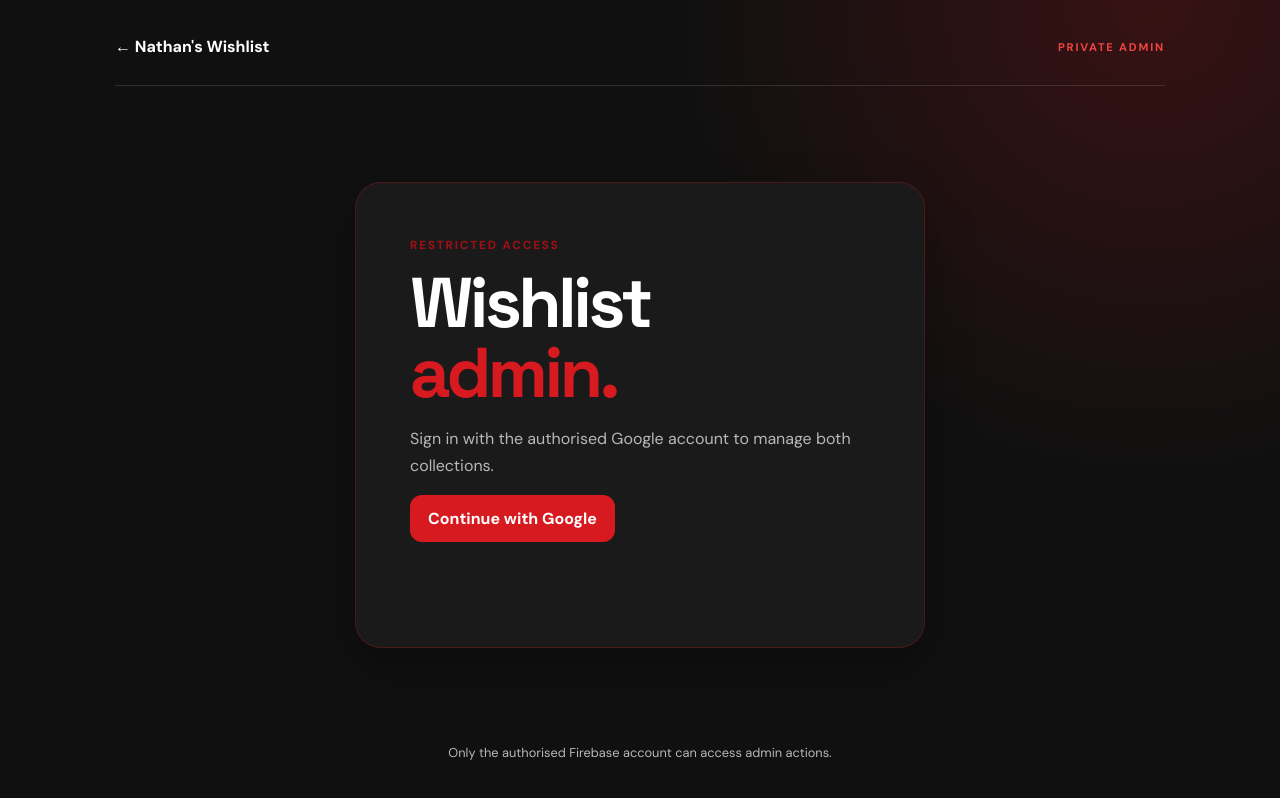
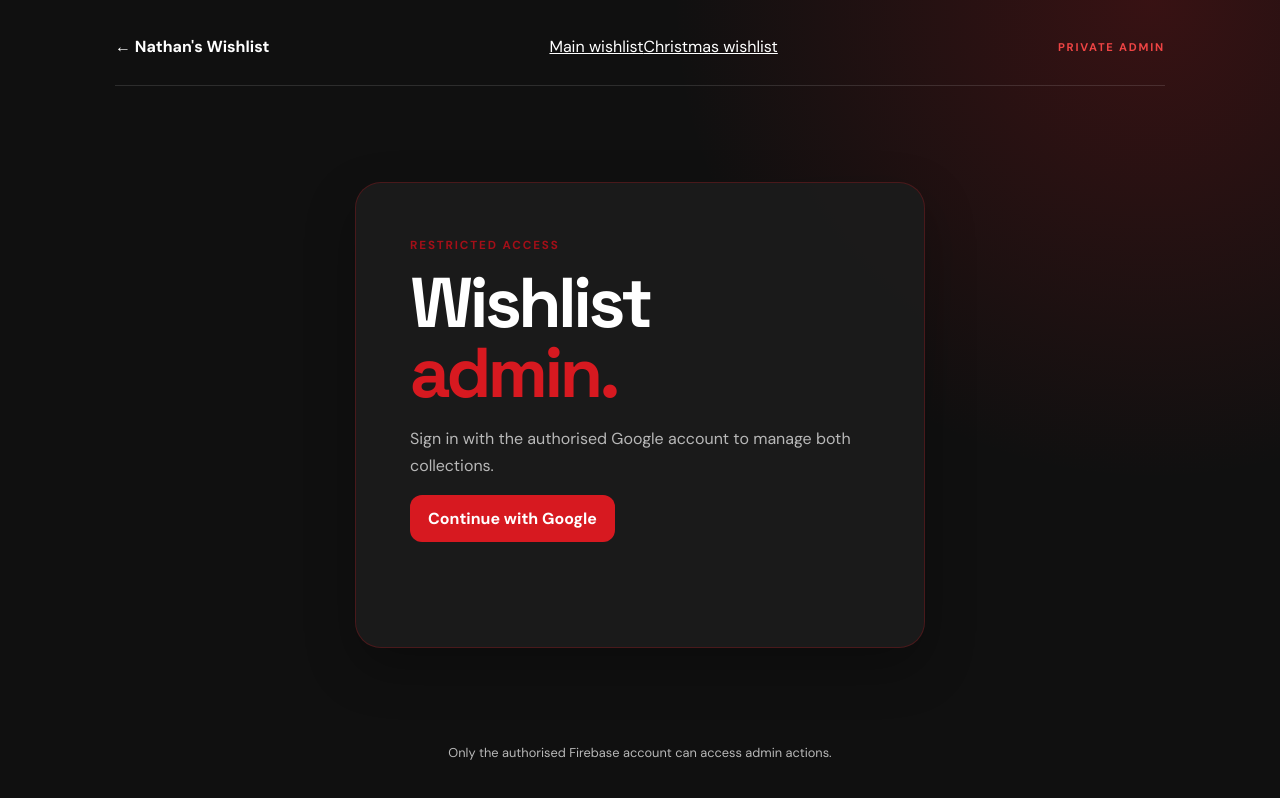
Before and after one commit to KingNathz21/NathanWishlist, a plain HTML site: page admin.html in a window 1280 px wide. Drawn offline with Linux system fonts and the light colour scheme; no server answers.

Commit message:
Connect admin page navigation to both public wishlists

```diff
--- a/admin.html
+++ b/admin.html
@@ -1,7 +1,7 @@
 <!doctype html>
 <html lang="en-GB"><head><meta charset="utf-8"><meta name="viewport" content="width=device-width,initial-scale=1"><meta name="theme-color" content="#D71920"><title>Wishlist Admin · Nathan's Wishlist</title><link rel="preconnect" href="https://fonts.googleapis.com"><link rel="preconnect" href="https://fonts.gstatic.com" crossorigin><link href="https://fonts.googleapis.com/css2?family=DM+Sans:wght@400;500;600;700&family=Space+Grotesk:wght@600;700&display=swap" rel="stylesheet"><link rel="stylesheet" href="style.css"><link rel="stylesheet" href="admin.css"></head>
 <body class="admin-body"><main class="admin-shell">
-<header class="admin-header"><a class="admin-brand" href="index.html">← <span>Nathan's Wishlist</span></a><span class="admin-tag">PRIVATE ADMIN</span></header>
+<header class="admin-header"><a class="admin-brand" href="index.html">← <span>Nathan's Wishlist</span></a><nav class="admin-page-nav" aria-label="Wishlist pages"><a href="index.html?list=main">Main wishlist</a><a href="index.html?list=christmas">Christmas wishlist</a></nav><span class="admin-tag">PRIVATE ADMIN</span></header>
 <section id="loginPanel" class="admin-login"><p class="eyebrow">RESTRICTED ACCESS</p><h1>Wishlist <span>admin.</span></h1><p>Sign in with the authorised Google account to manage both collections.</p><button id="googleLogin" class="admin-primary">Continue with Google</button><p id="authMessage" class="admin-message" role="status"></p></section>
 <section id="dashboard" hidden><div class="admin-title-row"><div><p class="eyebrow">CONTROL CENTRE</p><h1>Manage your <span>wishlist.</span></h1><p id="signedInAs" class="admin-muted"></p></div><button id="logout" class="admin-secondary">Sign out</button></div>
 <div class="admin-toolbar"><div class="admin-tabs"><button class="active" data-list="main">Main Wishlist</button><button data-list="christmas">Christmas Wishlist</button><button data-list="archived">Previous Wishes</button></div><div class="admin-toolbar-actions"><button id="importExisting" class="admin-secondary">Import existing wishes</button><button id="addItem" class="admin-primary">＋ Add item</button></div></div>
```
